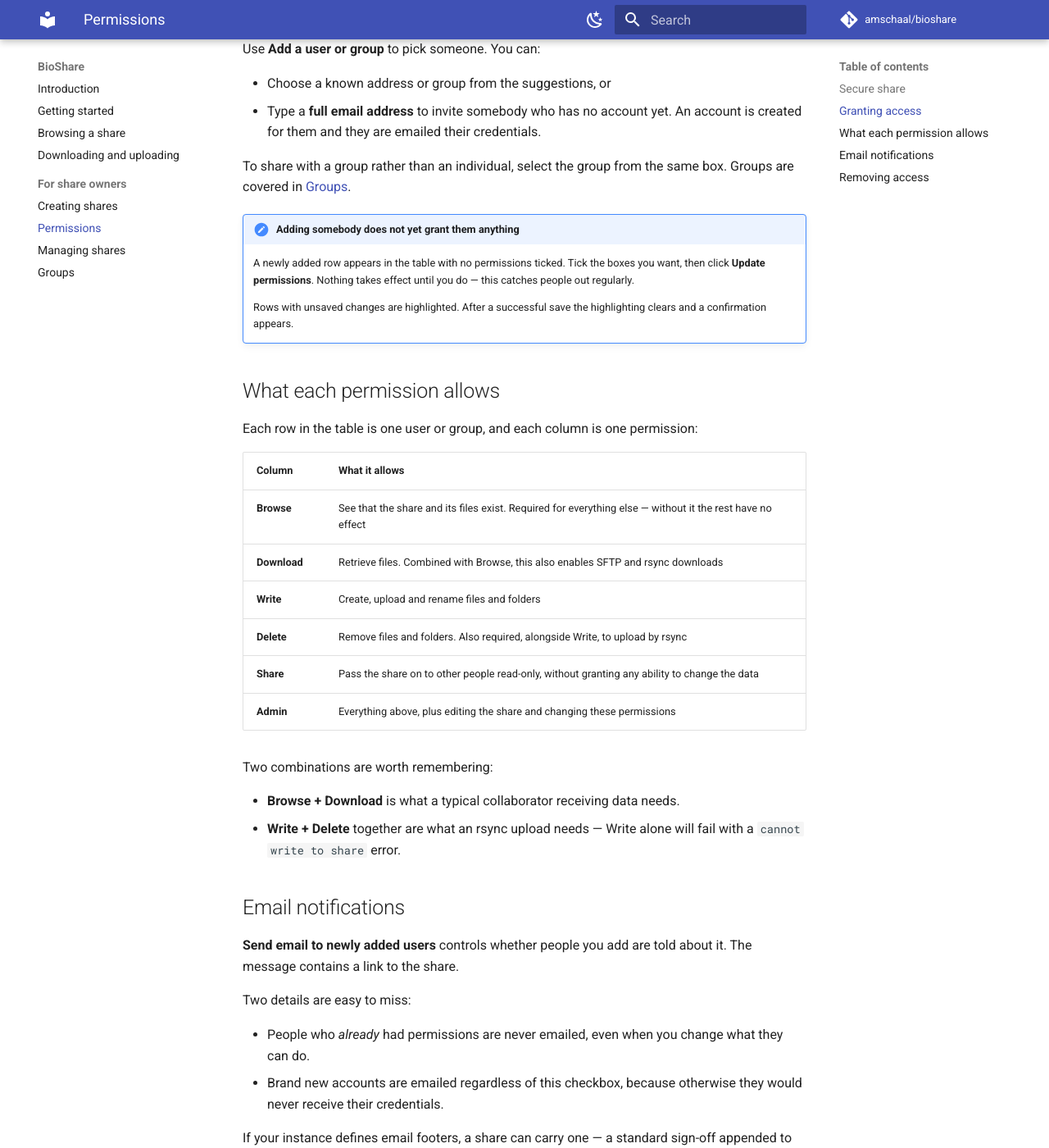
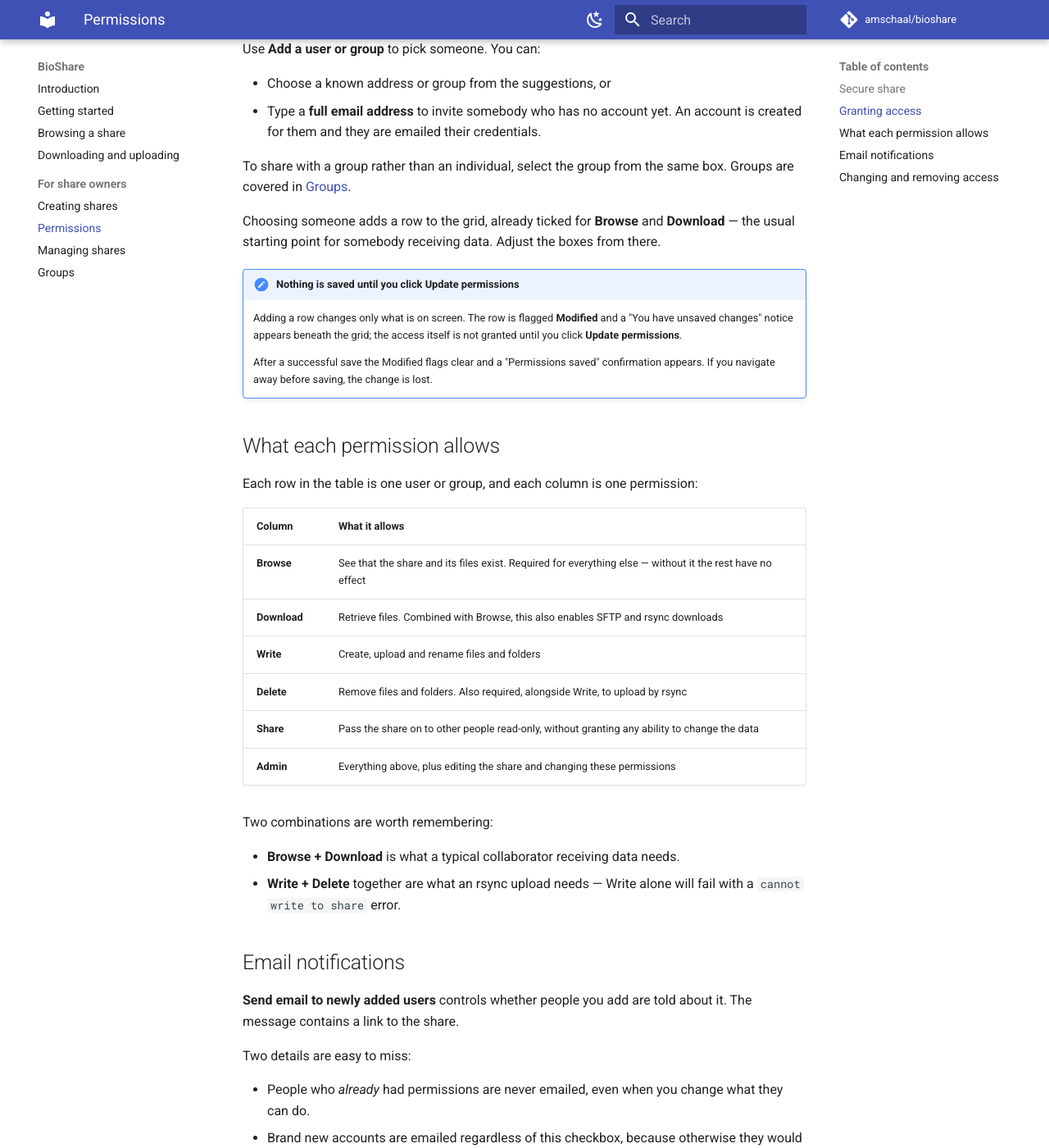
Before and after one commit to amschaal/bioshare, an MkDocs documentation site: the page built from docs/permissions.md, in a window 1280 px wide and 1400 px high, scrolled down 1204 px. Shown: the whole window at 82% size. Built offline with MkDocs 1.6.1 and Material for MkDocs 9.7.7, drawn with Linux system fonts in a browser that asks for light colours; comment, search, counter and statistics services are not loaded; some of the changed text lies outside the part shown.

Commit message:
Populate the permissions matrix screenshot, and correct the prose it disproved
The permissions screenshot showed an empty grid ("No users or groups have
permissions on this share yet"), which is the least useful state for the page
the manual spends the most words on. Granted two groups access on the demo
share so the grid shows real rows: one with Browse+Download, one that adds
Write+Delete. Those are the two combinations the text singles out -- a
collaborator receiving data, and an account uploading by rsync.

Driving the real UI disproved part of what I had written:

- a newly added row is NOT empty, it arrives with Browse and Download already
  ticked, so the text now describes adjusting defaults rather than starting
  from nothing
- unsaved rows are flagged "Modified" with a "You have unsaved changes" notice,
  not merely "highlighted"; saving reports "Permissions saved"
- the Actions column offers Grant all and Clear all as well as Remove, and
  clearing every box is not equivalent to removing the row

Also documents the in-page "What do these permissions mean?" explainer.

Only the synthetic "test group" and "temp test" were used. The address book also
holds real lab names and a real address, and these images are published
publicly. "Send email to newly added users" was unticked first so nobody was
mailed -- note the app emails brand-new accounts regardless of that setting,
which is why no new address was invited.

Co-Authored-By: Claude Opus 5 (1M context) <noreply@anthropic.com>

```diff
--- a/docs/permissions.md
+++ b/docs/permissions.md
@@ -36,14 +36,18 @@ Use **Add a user or group** to pick someone. You can:
 To share with a group rather than an individual, select the group from the same
 box. Groups are covered in [Groups](groups.md).
 
-!!! important "Adding somebody does not yet grant them anything"
+Choosing someone adds a row to the grid, already ticked for **Browse** and
+**Download** — the usual starting point for somebody receiving data. Adjust the
+boxes from there.
 
-    A newly added row appears in the table with no permissions ticked. Tick the
-    boxes you want, then click **Update permissions**. Nothing takes effect until
-    you do — this catches people out regularly.
+!!! important "Nothing is saved until you click Update permissions"
 
-    Rows with unsaved changes are highlighted. After a successful save the
-    highlighting clears and a confirmation appears.
+    Adding a row changes only what is on screen. The row is flagged **Modified**
+    and a "You have unsaved changes" notice appears beneath the grid; the access
+    itself is not granted until you click **Update permissions**.
+
+    After a successful save the Modified flags clear and a "Permissions saved"
+    confirmation appears. If you navigate away before saving, the change is lost.
 
 ## What each permission allows
 
@@ -80,7 +84,20 @@ If your instance defines email footers, a share can carry one — a standard sig
 appended to these notifications, usually identifying the group or facility sending
 the data. Pick one on the share's create or edit form.
 
-## Removing access
+If you are unsure what a column means while working through the grid, **What do
+these permissions mean?** just above it expands an explanation in place.
 
-Use the **Actions** column to remove a user or group from the list, then click
-**Update permissions** to apply it — the same two-step rule as granting.
+## Changing and removing access
+
+The **Actions** column at the end of each row has three shortcuts:
+
+- **Grant all** — tick every permission for that user or group
+- **Clear all** — untick every permission, leaving the row in place
+- **Remove** — take the user or group off the share entirely
+
+All three are subject to the same rule as everything else on this page: click
+**Update permissions** afterwards, or nothing changes.
+
+Note that clearing every permission is not the same as removing the row. A row with
+nothing ticked still lists that person as associated with the share; removing takes
+them off it.
```
Also changed, not shown: docs/images/screenshots/download-options.png, docs/images/screenshots/permissions.png, docs/images/screenshots/share-files.png, docs/images/screenshots/share-logs.png, docs/images/screenshots/share-search.png, docs/images/screenshots/upload-options.png.
